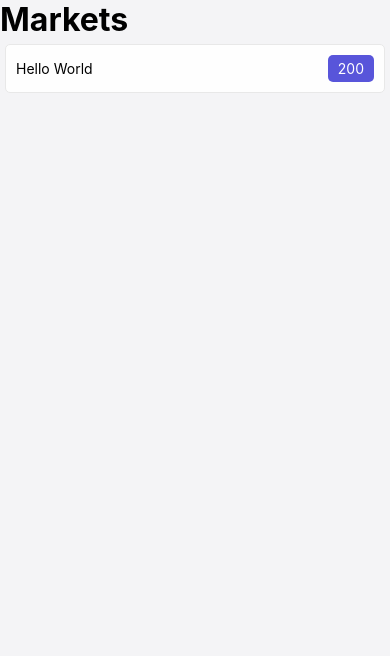
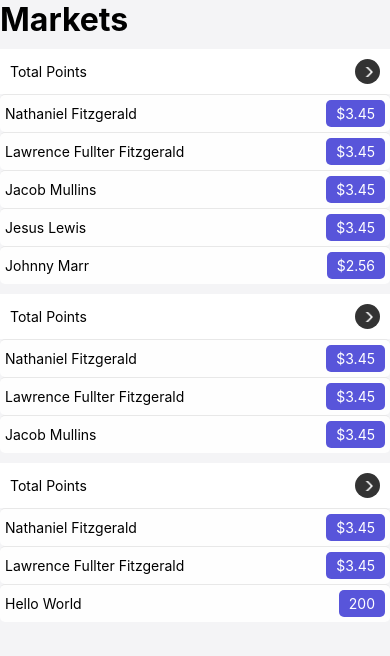
Before and after one commit to rhaegar453/react-native-reanimated, a React Native app: screen / in a window 390 px wide. Shown: the top 656 px of the page. Built offline with nearby package versions, Linux system fonts and the light colour scheme.

Commit message:
added the changes to create the list item and the list container

```diff
--- a/App.tsx
+++ b/App.tsx
@@ -1,36 +1,37 @@
 import React from "react";
 import { SafeAreaView, StyleSheet, Text, View } from "react-native";
+import List from "./src/components/atoms/List";
 import ListItem from "./src/components/atoms/ListItem";
 
-import List, { List as ListModel } from "./src/components/molecules/ListContainer";
 
-const list: ListModel = {
-  name: "Total Points",
-  items: [
-    { name: "Nathaniel Fitzgerald", points: "$3.45" },
-    { name: "Lawrence Fullter Fitzgerald", points: "$3.45" },
-    { name: "Jacob Mullins", points: "$3.45" },
-    { name: "Jesus Lewis", points: "$3.45" },
-    { name: "Johnny Marr", points: "$2.56" },
-  ],
-};
 
-const list2: ListModel = {
-  name: "Total Points",
-  items: [
-    { name: "Nathaniel Fitzgerald", points: "$3.45" },
-    { name: "Lawrence Fullter Fitzgerald", points: "$3.45" },
-    { name: "Jacob Mullins", points: "$3.45" },
-  ],
-};
-
-const list3: ListModel = {
-  name: "Total Points",
-  items: [
-    { name: "Nathaniel Fitzgerald", points: "$3.45" },
-    { name: "Lawrence Fullter Fitzgerald", points: "$3.45" },
-  ],
-};
+const mockList=[
+  {
+    label: "Total Points",
+    items: [
+      { title: "Nathaniel Fitzgerald", amount: "$3.45" },
+      { title: "Lawrence Fullter Fitzgerald", amount: "$3.45" },
+      { title: "Jacob Mullins", amount: "$3.45" },
+      { title: "Jesus Lewis", amount: "$3.45" },
+      { title: "Johnny Marr", amount: "$2.56" },
+    ],
+  },
+  {
+    label: "Total Points",
+    items: [
+      { title: "Nathaniel Fitzgerald", amount: "$3.45" },
+      { title: "Lawrence Fullter Fitzgerald", amount: "$3.45" },
+      { title: "Jacob Mullins", amount: "$3.45" },
+    ],
+  },
+  {
+    label: "Total Points",
+    items: [
+      { title: "Nathaniel Fitzgerald", amount: "$3.45" },
+      { title: "Lawrence Fullter Fitzgerald", amount: "$3.45" },
+    ],
+  }
+]
 
 const styles = StyleSheet.create({
   container: {
@@ -49,7 +50,10 @@ const Accordion = () => {
   return (
     <SafeAreaView style={styles.container}>
       <Text style={styles.title}>Markets</Text>
-      <ListItem title={'Hello World'} amount={200}></ListItem>
+      {mockList.map((item, index)=>(
+        <List label={item.label} items={item.items}  key={index}/>
+      ))}
+      <ListItem title={'Hello World'} amount={200} ></ListItem>
     </SafeAreaView>
   );
 };
--- a/src/components/atoms/List/index.tsx
+++ b/src/components/atoms/List/index.tsx
@@ -0,0 +1,48 @@
+import React from 'react';
+import { Image, StyleSheet, Text, View } from 'react-native';
+import Chevron from '../../../assets/chevronW.png';
+import ListItem from '../ListItem';
+
+const List = ({ label, items }) => {
+  return (
+    <View>
+      <View style={style.container}>
+        <Text>{label}</Text>
+        <View style={style.circle}>
+          <Image style={style.image} source={Chevron} />
+        </View>
+      </View>
+      {items.map(item=>(
+          <ListItem title={item.title} amount={item.amount}/>
+      ))}
+    </View>
+  );
+};
+
+const style = StyleSheet.create({
+  container: {
+    display: 'flex',
+    justifyContent: 'space-between',
+    flexDirection: 'row',
+    alignItems: 'center',
+    backgroundColor: 'white',
+    padding: 10,
+    marginTop: 10,
+  },
+  image: {
+    height: 10,
+    width: 10,
+  },
+  circle: {
+    display: 'flex',
+    alignSelf: 'flex-start',
+    height: 25,
+    width: 25,
+    backgroundColor: '#333333',
+    justifyContent: 'center',
+    alignItems: 'center',
+    borderRadius: 200,
+  },
+});
+
+export default List;
--- a/src/components/atoms/ListItem/index.tsx
+++ b/src/components/atoms/ListItem/index.tsx
@@ -18,11 +18,10 @@ const style=StyleSheet.create({
         color:'white'
     },
     container:{
-        padding:10,
+        padding:5,
         backgroundColor:'#fefefe',
         borderColor:'#e8e8e8',
-        borderWidth:1,
-        margin:5,
+        borderTopWidth:1,
         borderRadius:5,
         display:'flex',
         justifyContent:'space-between',
```
